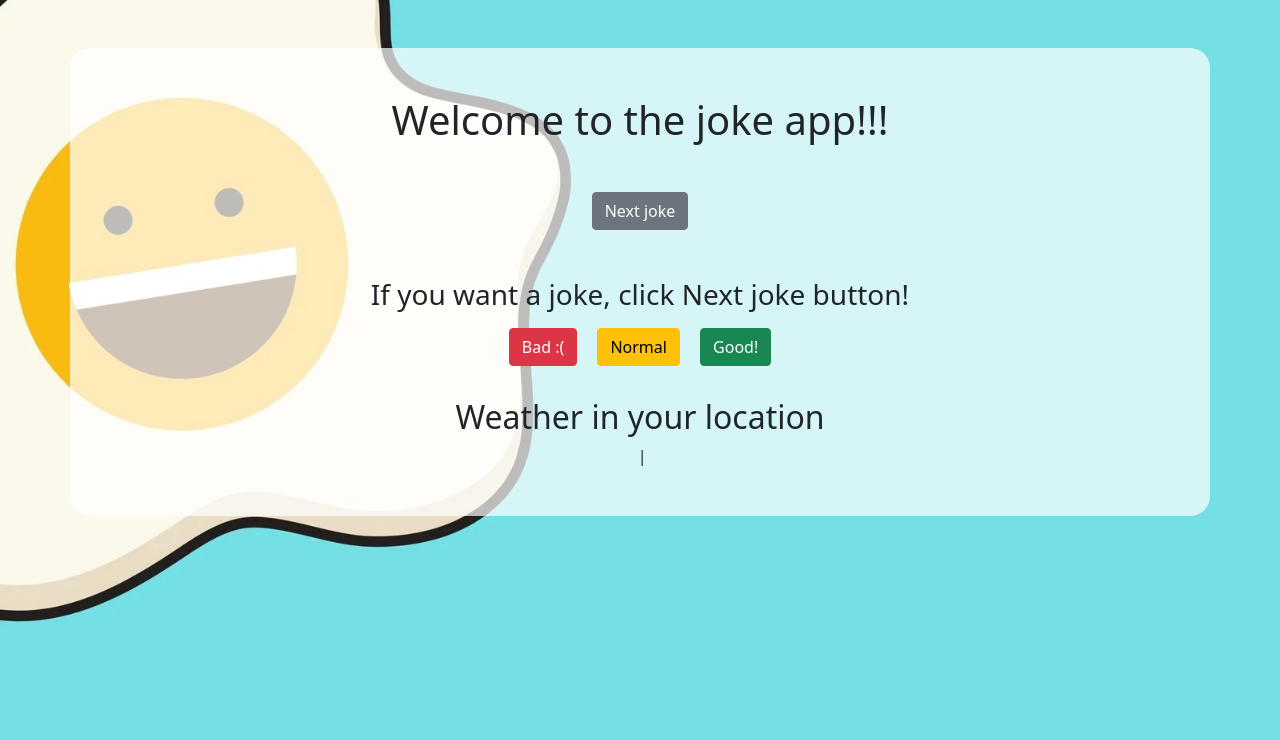
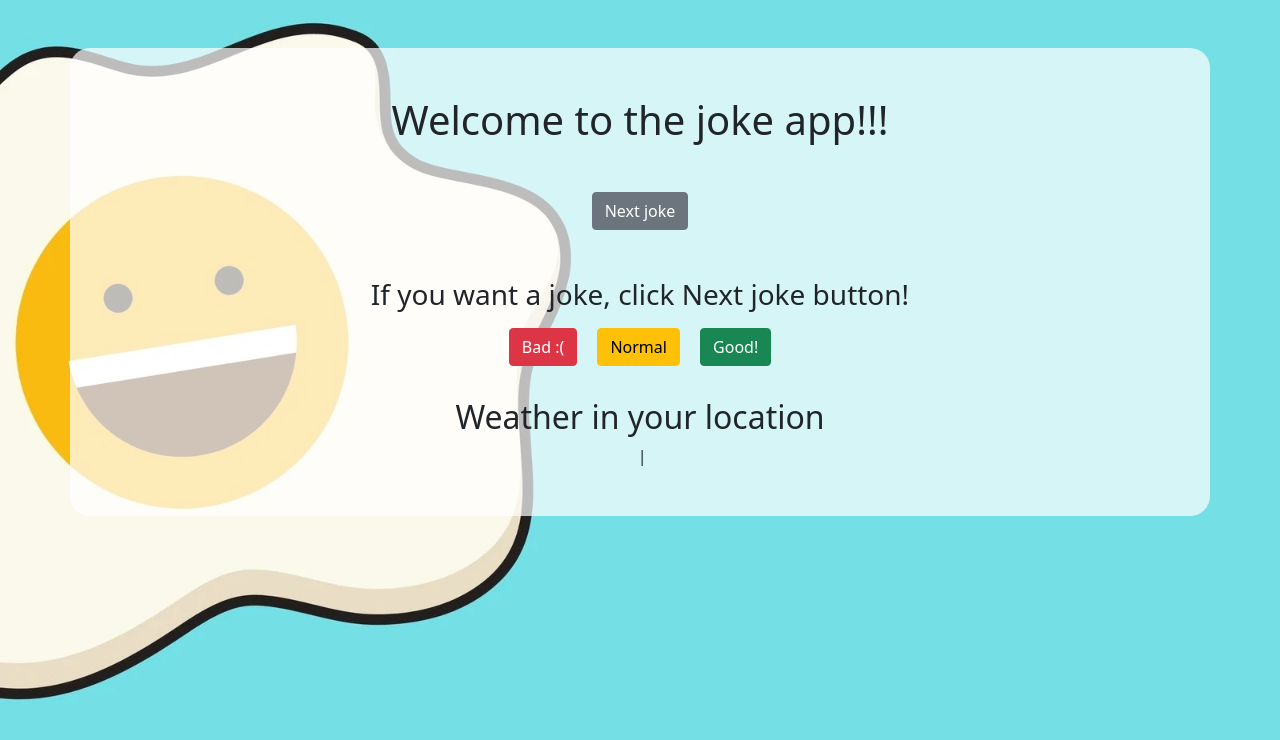
Before and after one commit to patriciobevaqua/ITA-S5-N1, a website: page index.html in a window 1280 px wide. Drawn offline with nearby package versions, Linux system fonts and the light colour scheme.

Commit message:
corrección justificado

```diff
--- a/index.html
+++ b/index.html
@@ -12,7 +12,7 @@
         body {
             background-image: url("images/background.jpg");
             background-color: #74dfe5;
-            background-position: center;
+            background-position: justify;
             background-size: cover;
             background-repeat: no-repeat;
         }
```
